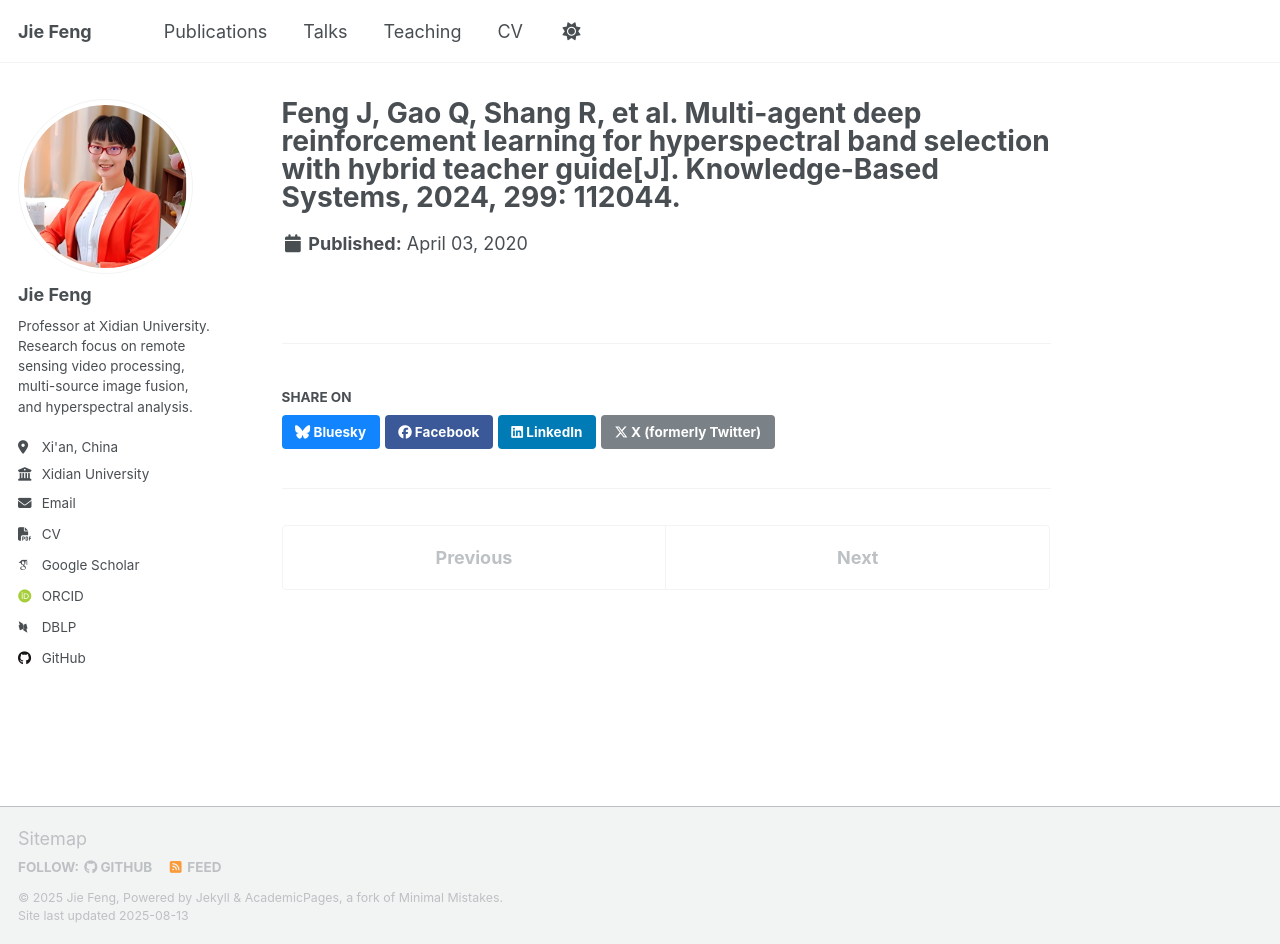
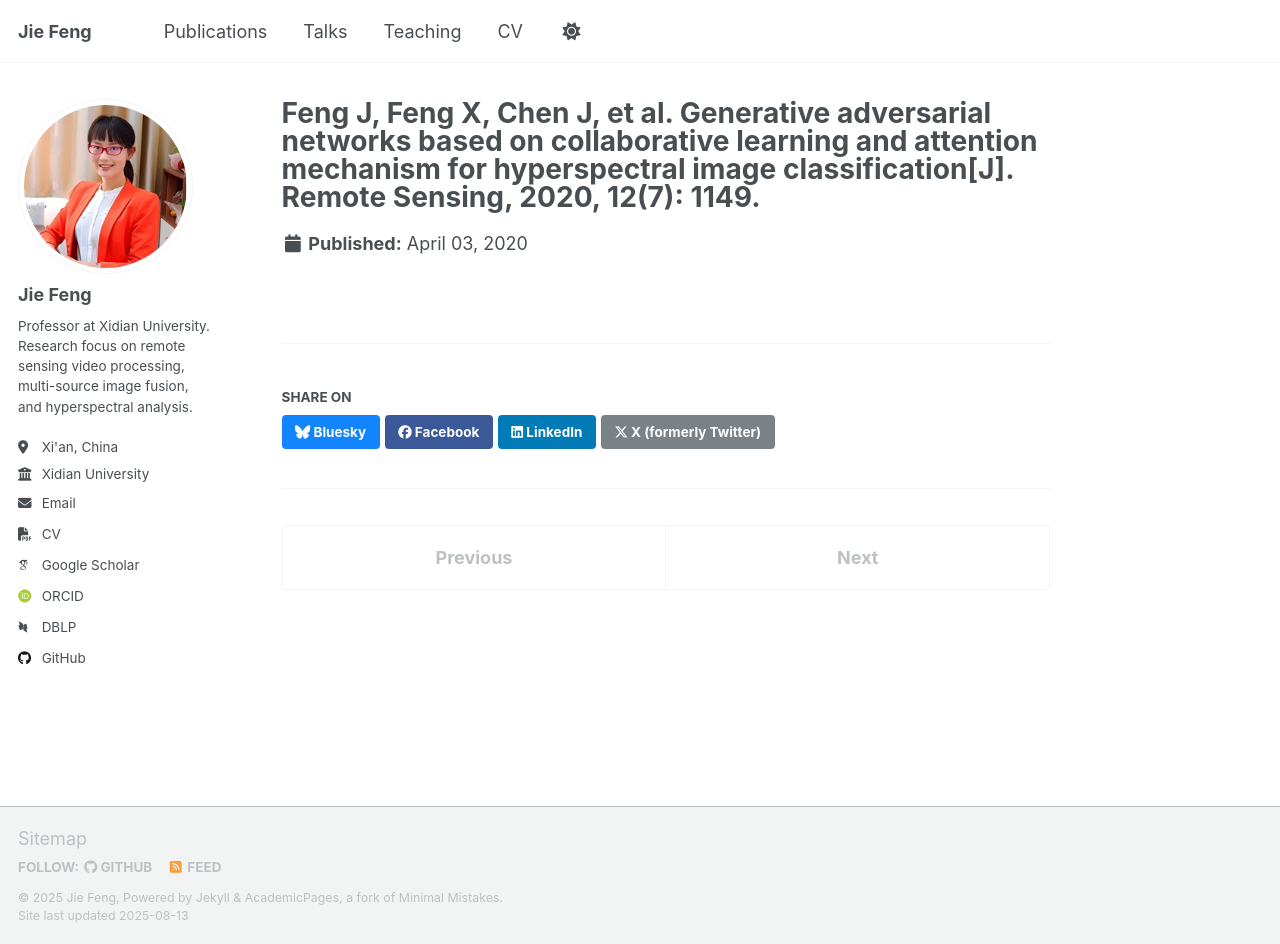
Before and after one commit to jiefeng0109/jiefeng0109.github.io, a Jekyll site: the page built from _publications/2020-04-03-paper-title-number-18.md, in a window 1280 px wide and 944 px high. Built offline with Jekyll 4.4.1, drawn with Linux system fonts in a browser that asks for light colours; some web fonts are replaced; a script that is not in the unit is left out.

Commit message:
Update 2020-04-03-paper-title-number-18.md

```diff
--- a/_publications/2020-04-03-paper-title-number-18.md
+++ b/_publications/2020-04-03-paper-title-number-18.md
@@ -1,5 +1,5 @@
 ---
-title: "Feng J, Gao Q, Shang R, et al. Multi-agent deep reinforcement learning for hyperspectral band selection with hybrid teacher guide[J]. Knowledge-Based Systems, 2024, 299: 112044."
+title: "Feng J, Feng X, Chen J, et al. Generative adversarial networks based on collaborative learning and attention mechanism for hyperspectral image classification[J]. Remote Sensing, 2020, 12(7): 1149."
 collection: publications
 category: manuscripts
 permalink: /publication/2020-04-03-paper-title-number-18
```
